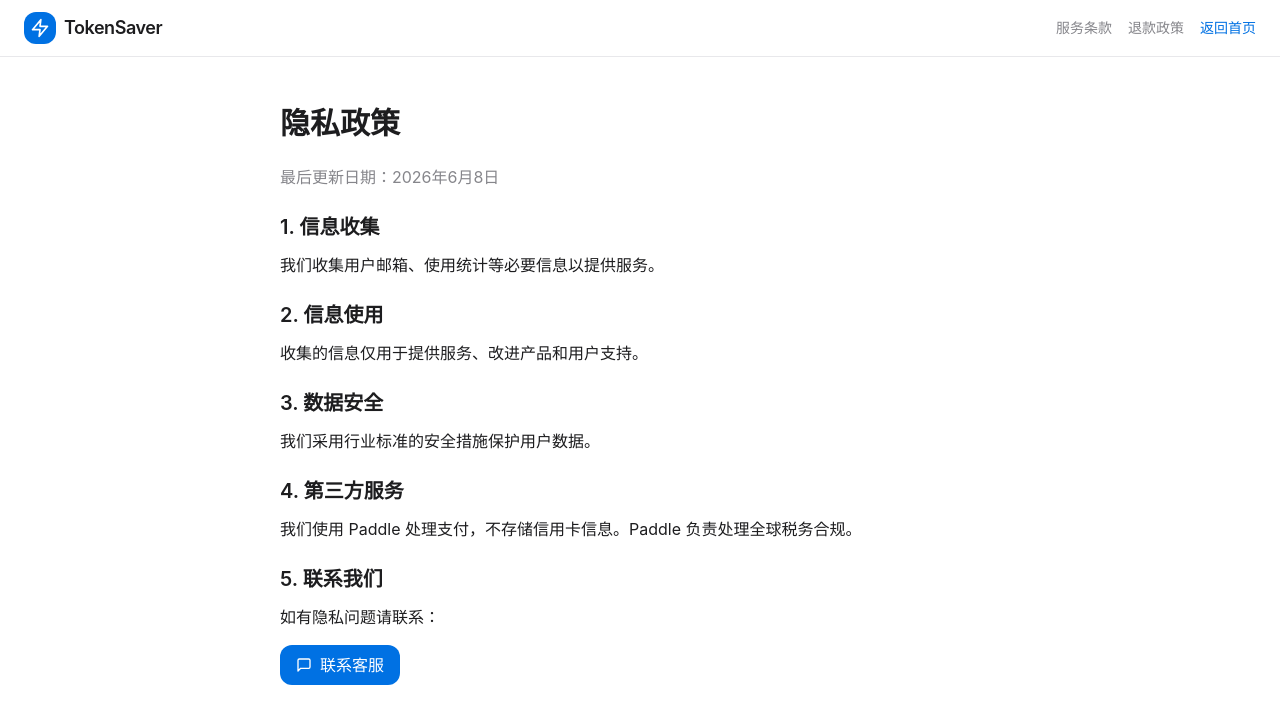
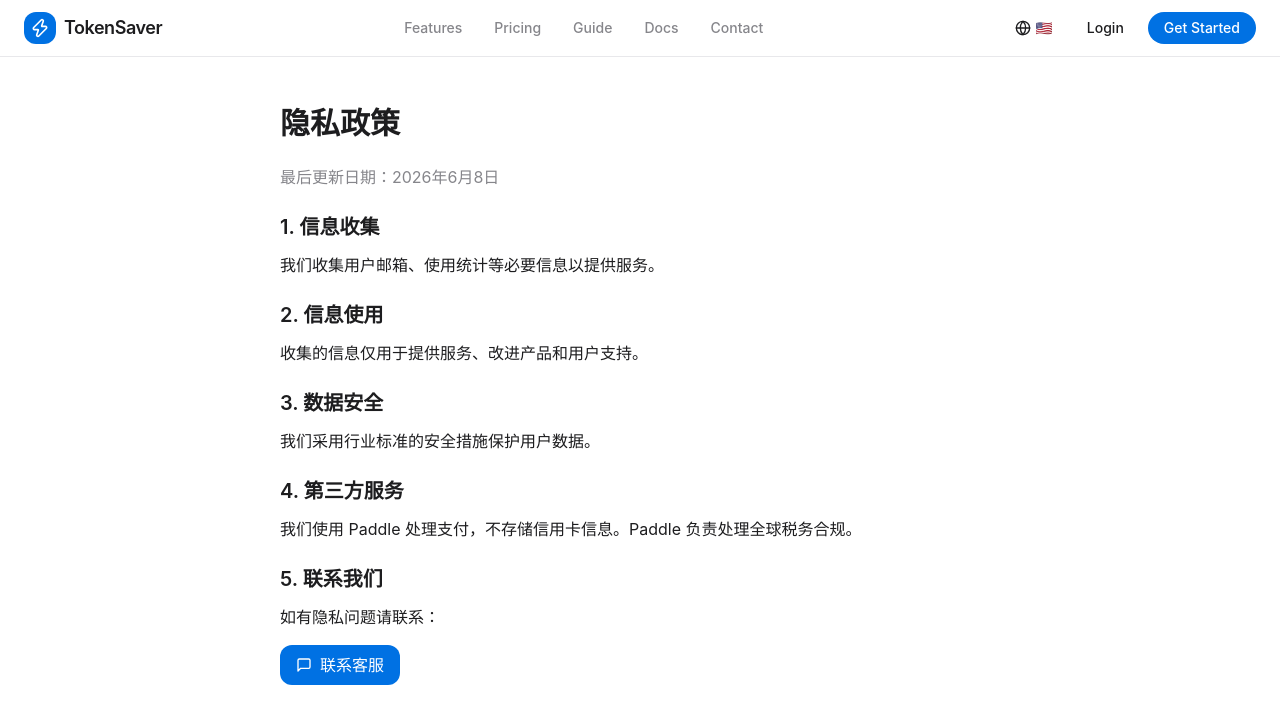
Before and after one commit to luckyhao0630/tokensave, a Next.js app in the folder frontend/: page /privacy in a window 1280 px wide. Shown: the top 724 px of the page. Built offline with nearby package versions, Linux system fonts and the light colour scheme.

Commit message:
fix: unify all pages with Navbar and i18n

```diff
--- a/frontend/src/app/page.tsx
+++ b/frontend/src/app/page.tsx
@@ -8,6 +8,7 @@ import { ArrowRight, Zap, Shield, BarChart3, Code, Globe, ChevronRight, CheckCir
 import { AnimatedNumber } from "@/components/animated-number";
 import { motion } from "framer-motion";
 import Link from "next/link";
+import Navbar from "@/components/navbar";
 import { getToken, billingApi } from "@/lib/api";
 import { useEffect, useState } from "react";
 import { useTranslation } from "react-i18next";
@@ -24,43 +25,7 @@ export default function HomePage() {
 
   return (
     <div className="flex flex-col min-h-screen">
-      {/* Navigation */}
-      <nav className="sticky top-0 z-50 backdrop-blur-xl bg-white/80 border-b border-border/50">
-        <div className="max-w-7xl mx-auto px-6 h-14 flex items-center justify-between">
-          <Link href="/" className="flex items-center gap-2">
-            <div className="w-8 h-8 rounded-lg bg-primary flex items-center justify-center">
-              <Zap className="w-5 h-5 text-white" />
-            </div>
-            <span className="font-semibold text-lg tracking-tight">TokenSaver</span>
-          </Link>
-          <div className="hidden md:flex items-center gap-8 text-sm font-medium text-muted-foreground">
-            <a href="#features" className="hover:text-foreground transition-colors">{t('nav.features')}</a>
-            <a href="#pricing" className="hover:text-foreground transition-colors">{t('nav.pricing')}</a>
-            <Link href="/guide" className="hover:text-foreground transition-colors">{t('nav.guide')}</Link>
-            <Link href="/docs" className="hover:text-foreground transition-colors">{t('nav.docs')}</Link>
-          </div>
-          <div className="flex items-center gap-3">
-            {isLoggedIn ? (
-              <Link href="/dashboard">
-                <Button size="sm" className="rounded-full px-4">
-                  {t('nav.dashboard')}
-                </Button>
-              </Link>
-            ) : (
-              <>
-                <Link href="/login">
-                  <Button variant="ghost" size="sm">{t('nav.login')}</Button>
-                </Link>
-                <Link href="/register">
-                  <Button size="sm" className="rounded-full px-4">
-                    {t('nav.start')}
-                  </Button>
-                </Link>
-              </>
-            )}
-          </div>
-        </div>
-      </nav>
+      <Navbar />
 
       {/* Hero Section */}
       <section className="relative pt-20 pb-32 overflow-hidden">
--- a/frontend/src/app/privacy/page.tsx
+++ b/frontend/src/app/privacy/page.tsx
@@ -1,21 +1,9 @@
+import Navbar from "@/components/navbar";
+
 export default function PrivacyPage() {
   return (
     <div className="min-h-screen bg-white">
-      <nav className="sticky top-0 z-50 backdrop-blur-xl bg-white/80 border-b border-border/50">
-        <div className="max-w-7xl mx-auto px-6 h-14 flex items-center justify-between">
-          <a href="/" className="flex items-center gap-2">
-            <div className="w-8 h-8 rounded-lg bg-primary flex items-center justify-center">
-              <svg xmlns="http://www.w3.org/2000/svg" width="20" height="20" viewBox="0 0 24 24" fill="none" stroke="currentColor" strokeWidth="2" strokeLinecap="round" strokeLinejoin="round" className="text-white"><polygon points="13 2 3 14 12 14 11 22 21 10 12 10 13 2"></polygon></svg>
-            </div>
-            <span className="font-semibold text-lg tracking-tight">TokenSaver</span>
-          </a>
-          <div className="flex items-center gap-4 text-sm">
-            <a href="/terms" className="text-muted-foreground hover:text-foreground">服务条款</a>
-            <a href="/refund" className="text-muted-foreground hover:text-foreground">退款政策</a>
-            <a href="/" className="text-primary hover:underline">返回首页</a>
-          </div>
-        </div>
-      </nav>
+      <Navbar />
       <div className="max-w-3xl mx-auto px-6 py-12">
         <h1 className="text-3xl font-bold mb-6">隐私政策</h1>
         <div className="prose prose-sm max-w-none">
--- a/frontend/src/app/refund/page.tsx
+++ b/frontend/src/app/refund/page.tsx
@@ -1,21 +1,9 @@
+import Navbar from "@/components/navbar";
+
 export default function RefundPage() {
   return (
     <div className="min-h-screen bg-white">
-      <nav className="sticky top-0 z-50 backdrop-blur-xl bg-white/80 border-b border-border/50">
-        <div className="max-w-7xl mx-auto px-6 h-14 flex items-center justify-between">
-          <a href="/" className="flex items-center gap-2">
-            <div className="w-8 h-8 rounded-lg bg-primary flex items-center justify-center">
-              <svg xmlns="http://www.w3.org/2000/svg" width="20" height="20" viewBox="0 0 24 24" fill="none" stroke="currentColor" strokeWidth="2" strokeLinecap="round" strokeLinejoin="round" className="text-white"><polygon points="13 2 3 14 12 14 11 22 21 10 12 10 13 2"></polygon></svg>
-            </div>
-            <span className="font-semibold text-lg tracking-tight">TokenSaver</span>
-          </a>
-          <div className="flex items-center gap-4 text-sm">
-            <a href="/terms" className="text-muted-foreground hover:text-foreground">服务条款</a>
-            <a href="/privacy" className="text-muted-foreground hover:text-foreground">隐私政策</a>
-            <a href="/" className="text-primary hover:underline">返回首页</a>
-          </div>
-        </div>
-      </nav>
+      <Navbar />
       <div className="max-w-3xl mx-auto px-6 py-12">
         <h1 className="text-3xl font-bold mb-6">退款政策</h1>
         <div className="prose prose-sm max-w-none">
--- a/frontend/src/app/terms/page.tsx
+++ b/frontend/src/app/terms/page.tsx
@@ -1,21 +1,9 @@
+import Navbar from "@/components/navbar";
+
 export default function TermsPage() {
   return (
     <div className="min-h-screen bg-white">
-      <nav className="sticky top-0 z-50 backdrop-blur-xl bg-white/80 border-b border-border/50">
-        <div className="max-w-7xl mx-auto px-6 h-14 flex items-center justify-between">
-          <a href="/" className="flex items-center gap-2">
-            <div className="w-8 h-8 rounded-lg bg-primary flex items-center justify-center">
-              <svg xmlns="http://www.w3.org/2000/svg" width="20" height="20" viewBox="0 0 24 24" fill="none" stroke="currentColor" strokeWidth="2" strokeLinecap="round" strokeLinejoin="round" className="text-white"><polygon points="13 2 3 14 12 14 11 22 21 10 12 10 13 2"></polygon></svg>
-            </div>
-            <span className="font-semibold text-lg tracking-tight">TokenSaver</span>
-          </a>
-          <div className="flex items-center gap-4 text-sm">
-            <a href="/privacy" className="text-muted-foreground hover:text-foreground">隐私政策</a>
-            <a href="/refund" className="text-muted-foreground hover:text-foreground">退款政策</a>
-            <a href="/" className="text-primary hover:underline">返回首页</a>
-          </div>
-        </div>
-      </nav>
+      <Navbar />
       <div className="max-w-3xl mx-auto px-6 py-12">
         <h1 className="text-3xl font-bold mb-6">服务条款</h1>
         <div className="prose prose-sm max-w-none">
```
